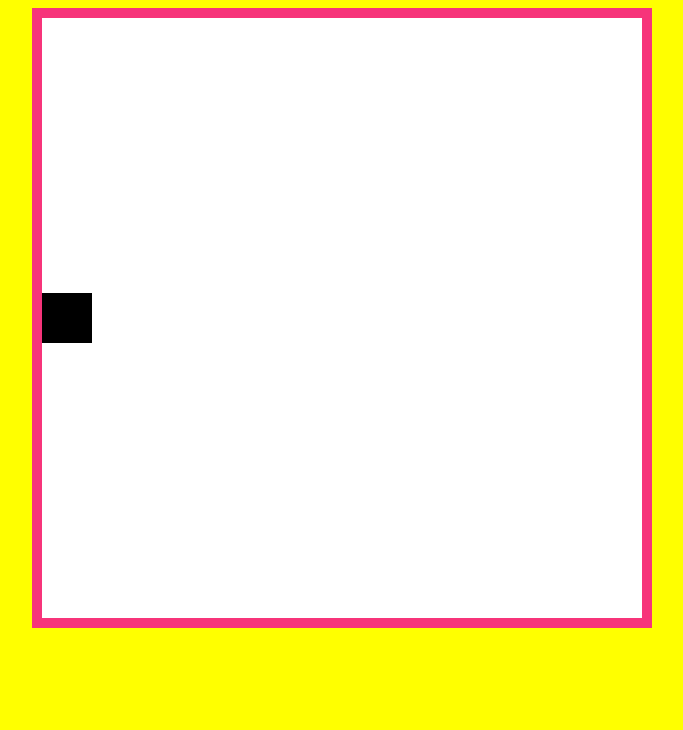
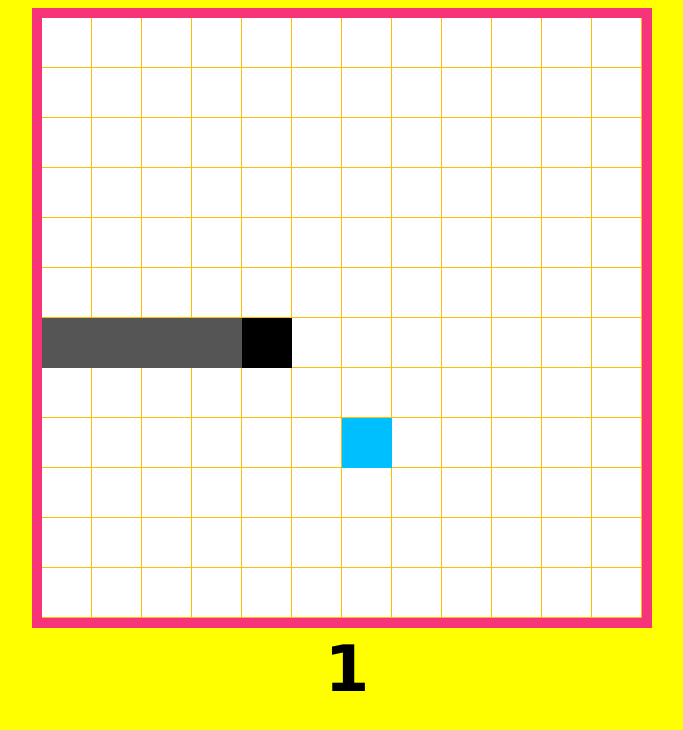
Before and after one commit to JakubPiatrik/Snake---JS, a plain HTML site: page index.html in a window 1280 px wide. Shown: the whole page, without its empty margins (298-981 px from the left). Drawn offline with Linux system fonts and the light colour scheme.

Commit message:
hotovo zakladny had

```diff
--- a/index.html
+++ b/index.html
@@ -11,6 +11,7 @@
 <body>
     <canvas width="600" height="600"></canvas>
 
+    <h1> 0   </h1>
 
     <script>
         // listeners
@@ -18,44 +19,109 @@
 
         //canvas
         const canvas = document.querySelector("canvas");
+        const title = document.querySelector("h1");
         const ctx = canvas.getContext("2d");
 
+        //game
+        let gameIsRunning = true;
+
+
+        const tileSize = 50;
+        const tilleCountX = canvas.width / tileSize;
+        const tilleCountY = canvas.height / tileSize
+        const fps = 8;
+        let score = 0;
+
         //player
-        const snakeSize = 50;
-        let snakeSpeed = 5;
+        let snakeSpeed = tileSize;
         let snakePosX = 0;
-        let snakePosY =canvas.height /2 - snakeSize /2;
+        let snakePosY =canvas.height /2 ;
 
+        let velocityX = 1;
+        let velocityY = 0;
+
+        let tail = [];
+        let snakeLenght = 4;
+
+        // food
+        let foodPosX = 0;
+        let foodPosY = 0;
 
         //Loop
         function gameLoop( ){
-            drawStuff()
-           // moveStuff()
-            requestAnimationFrame(gameLoop);
+            if ( gameIsRunning) {
+                drawStuff()
+            moveStuff()
+            setTimeout(gameLoop, 1000/fps);
+            }
+        }
 
-
-        }
+        resetFood();
         gameLoop();
 
-//ahoj nova branch
         /*
         *Draw everything
         */
         function drawStuff(){
-        rectangle("white", 0 , 0 , canvas.width, canvas.height)
-        rectangle("black", snakePosX, snakePosY, snakeSize, snakeSize)
-        }
 
+        // background
+        rectangle("#ffbf00", 0 , 0 , canvas.width, canvas.height);
+
+        //grid
+        drawGrid();
+
+        //food
+        rectangle('#00bfff', foodPosX, foodPosY, tileSize, tileSize);
+
+        tail.forEach((snakePart) =>
+        rectangle("#555", snakePart.x, snakePart.y, tileSize, tileSize)
+        );
+
+         // snake
+         rectangle("black", snakePosX, snakePosY, tileSize, tileSize);
+    }
         /*
         *MOVE everything
         */
         function moveStuff(){
 
-         snakePosX += snakeSpeed;
+            snakePosX += snakeSpeed * velocityX;
+            snakePosY += snakeSpeed * velocityY;
 
-        if (snakePosX > canvas.width) {
+         // wall collision
+        if (snakePosX > canvas.width - tileSize) {
                     snakePosX = 0;
-            }
+         }
+         if (snakePosX < - tileSize) {
+                 snakePosX = canvas.width;
+         }
+         if (snakePosY > canvas.height - tileSize) {
+                 snakePosY = 0;
+         }
+         if (snakePosY < -tileSize) {
+                 snakePosY = canvas.height;
+         }
+
+
+         // tail collision
+         tail.forEach((snakePart) => {
+            if (snakePosX === snakePart.x && snakePosY === snakePart.y){
+                gameOver()
+         }
+        });
+
+         //tail
+         tail.push({x: snakePosX, y: snakePosY});
+
+         //forget
+         tail = tail.slice(-1 * snakeLenght);
+
+         //food collision
+         if (snakePosX === foodPosX && snakePosY === foodPosY) {
+          title.textContent = ++score;
+          snakeLenght++;
+          resetFood();
+         }
         }
 
        //draw rectangle
@@ -64,28 +130,83 @@
         ctx.fillRect(x, y, width, height);
        }
 
+       //ked je plne pole
+       function resetFood(){
+        if ( snakeLenght ===tilleCountX*tilleCountY){
+            gameOver();
+        }
+
+
+        foodPosX =  Math.floor(Math.random() * tilleCountX)  * tileSize;
+          foodPosY =  Math.floor(Math.random() * tilleCountY) * tileSize;
+
+          //dont spawn food on snake head
+          if (foodPosX === snakePosX && foodPosY === snakePosY) {
+            resetFood()
+          }
+
+          if( tail.some(snakePart => snakePart.x === foodPosX && snakePart.y ===foodPosY)){
+            resetFood()
+          }
+       }
+
+       //game over
+       function gameOver() {
+        title.innerHTML = ` <strong>💀${score}💀</strong>`;
+        gameIsRunning = false  ;
+       }
 
        //keyboard
-
        function keyPush(event) {
         switch(event.key) {
             case "ArrowUp":
-                snakePosY -= snakeSpeed;
+            if (velocityY !== 1) {
+                velocityX = 0;
+                velocityY =  -1;
+            }
             break
             case "ArrowDown":
-                snakePosY += snakeSpeed;
+            if (velocityY !== -1) {
+                velocityX = 0;
+                velocityY =  1;
+            }
             break
 
             case "ArrowRight":
-                snakePosX += snakeSpeed;
+            if (velocityX !== -1) {
+                velocityX = 1;
+                velocityY =  0;
+            }
+
             break
 
             case "ArrowLeft":
-                snakePosX -= snakeSpeed;
-            break
+            if (velocityX !== 1) {
+                velocityX = -1;
+                velocityY =  0;
             }
+            break;
+
+
+            default:
+                //restart game
+                if (! gameIsRunning) location.reload();
+            break;
+        }
        }
 
+        function drawGrid(){
+            for (let i = 0; i < tilleCountX; i++) {
+                    for (let j = 0; j < tilleCountY; j++) {
+                    rectangle('#fff',
+                    tileSize * i,
+                    tileSize * j ,
+                    tileSize - 1,
+                    tileSize - 1
+                );
+            }
+            }
+ }
 
 
     </script>
--- a/style.css
+++ b/style.css
@@ -6,3 +6,15 @@ body {
 canvas {
     border: 10px solid #f7347a;
 }
+
+h1 {
+    font-family: Verdana, Geneva, Tahoma, sans-serif;
+    font-weight: bold;
+    font-size: 4em;
+    margin-top: 0;
+    letter-spacing: -10px;
+}
+
+h1 strong {
+    font-size:  1.35em; display: inline-block ; margin:0 0.25em ;
+}
```
